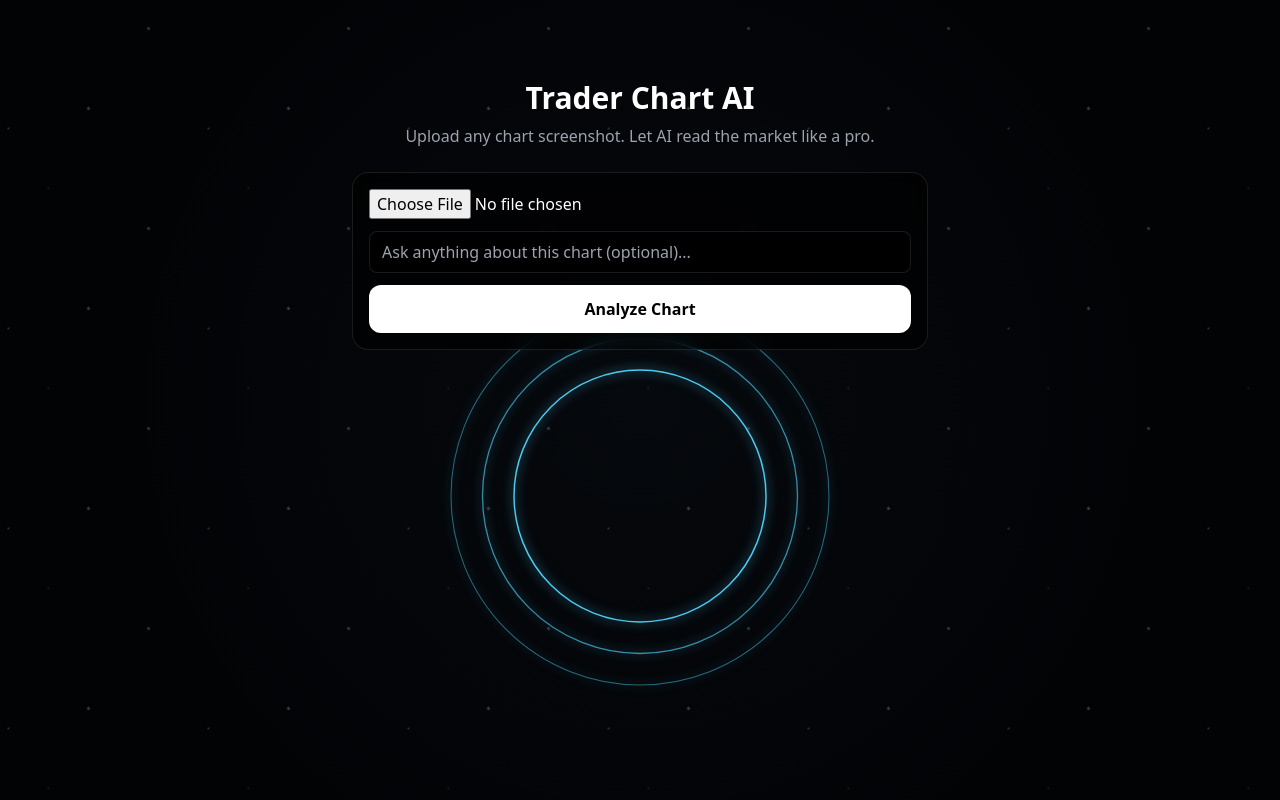
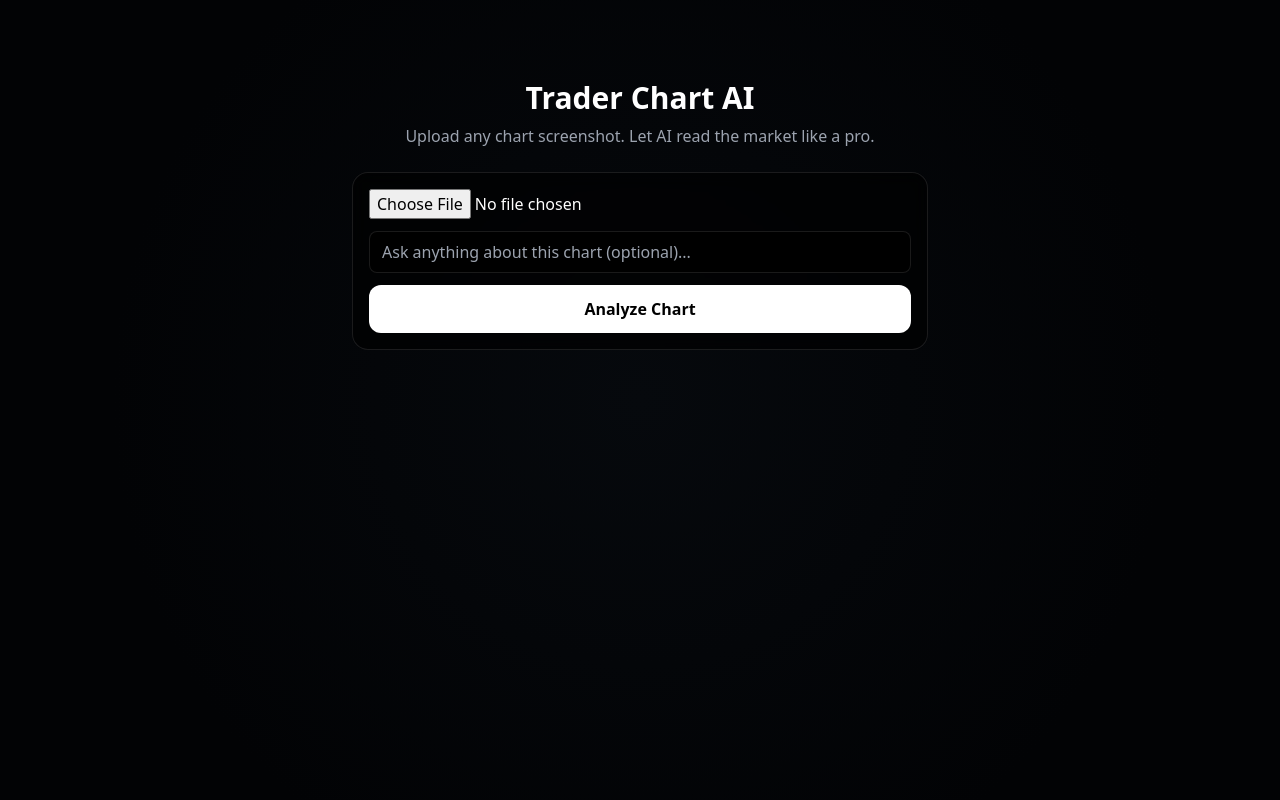
Before and after one commit to yuvraj448-debug/trader-chart-ai, a Next.js app: page / in a window 1280 px wide. Built offline with nearby package versions, Linux system fonts and the light colour scheme.

Commit message:
Update globals.css

```diff
--- a/app/globals.css
+++ b/app/globals.css
@@ -98,3 +98,36 @@ body {
   from { transform: rotate(360deg); }
   to { transform: rotate(0deg); }
 }
+/* ===== AI BACKGROUND FIX ===== */
+
+.ai-bg {
+  position: fixed;
+  inset: 0;
+  z-index: -1;
+  background: #050505;
+  overflow: hidden;
+}
+
+/* STAR FIELD */
+.stars {
+  position: absolute;
+  inset: 0;
+  background-image:
+    radial-gradient(1px 1px at 20% 30%, rgba(255,255,255,.6), transparent),
+    radial-gradient(1px 1px at 80% 40%, rgba(255,255,255,.5), transparent),
+    radial-gradient(1px 1px at 50% 70%, rgba(255,255,255,.4), transparent),
+    radial-gradient(1px 1px at 70% 90%, rgba(255,255,255,.3), transparent);
+  background-size: 100% 100%;
+  opacity: 0.8;
+}
+
+/* AI CORE */
+.ai-core {
+  position: absolute;
+  left: 50%;
+  top: 50%;
+  width: 140vmin;
+  height: 140vmin;
+  transform: translate(-50%, -50%);
+  pointer-events: none;
+}
```
